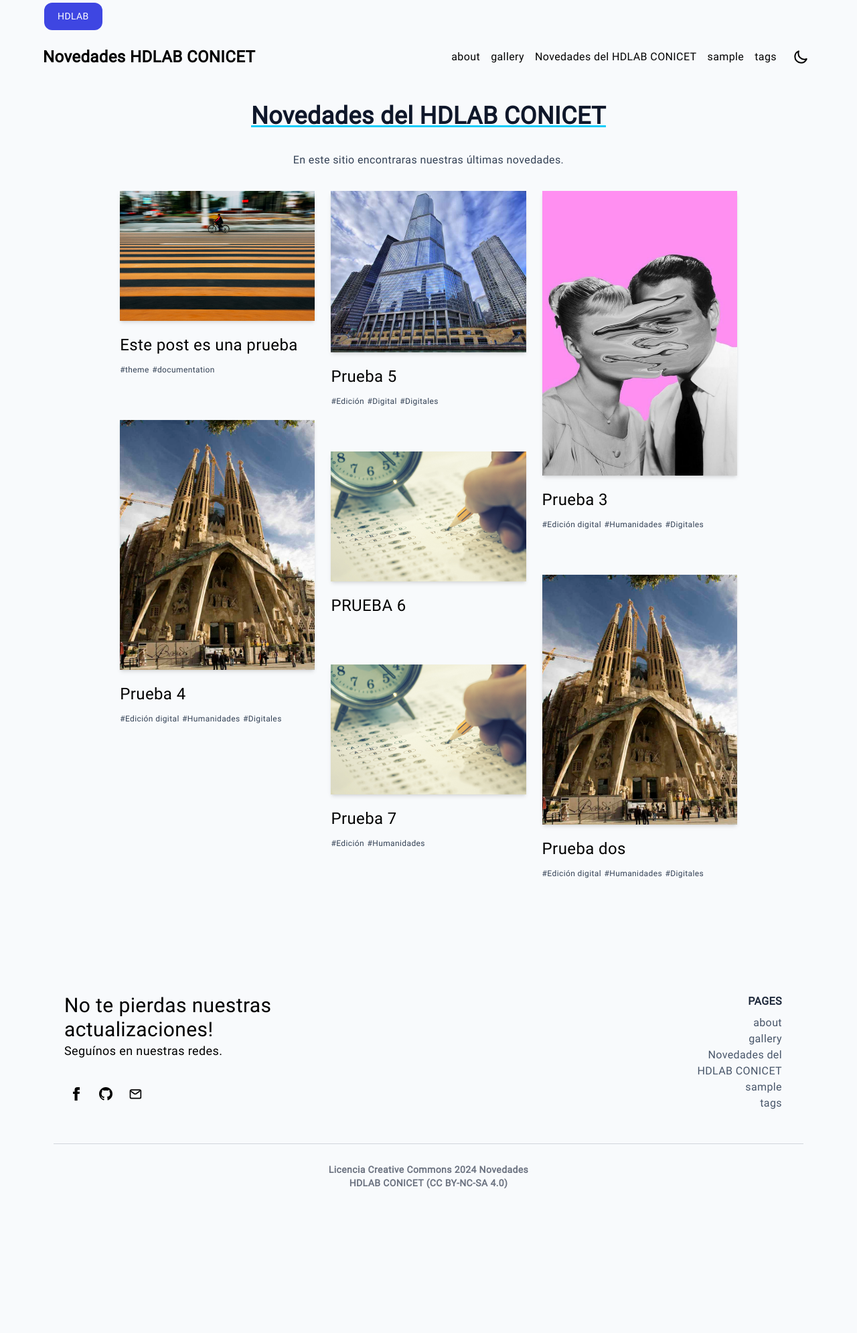
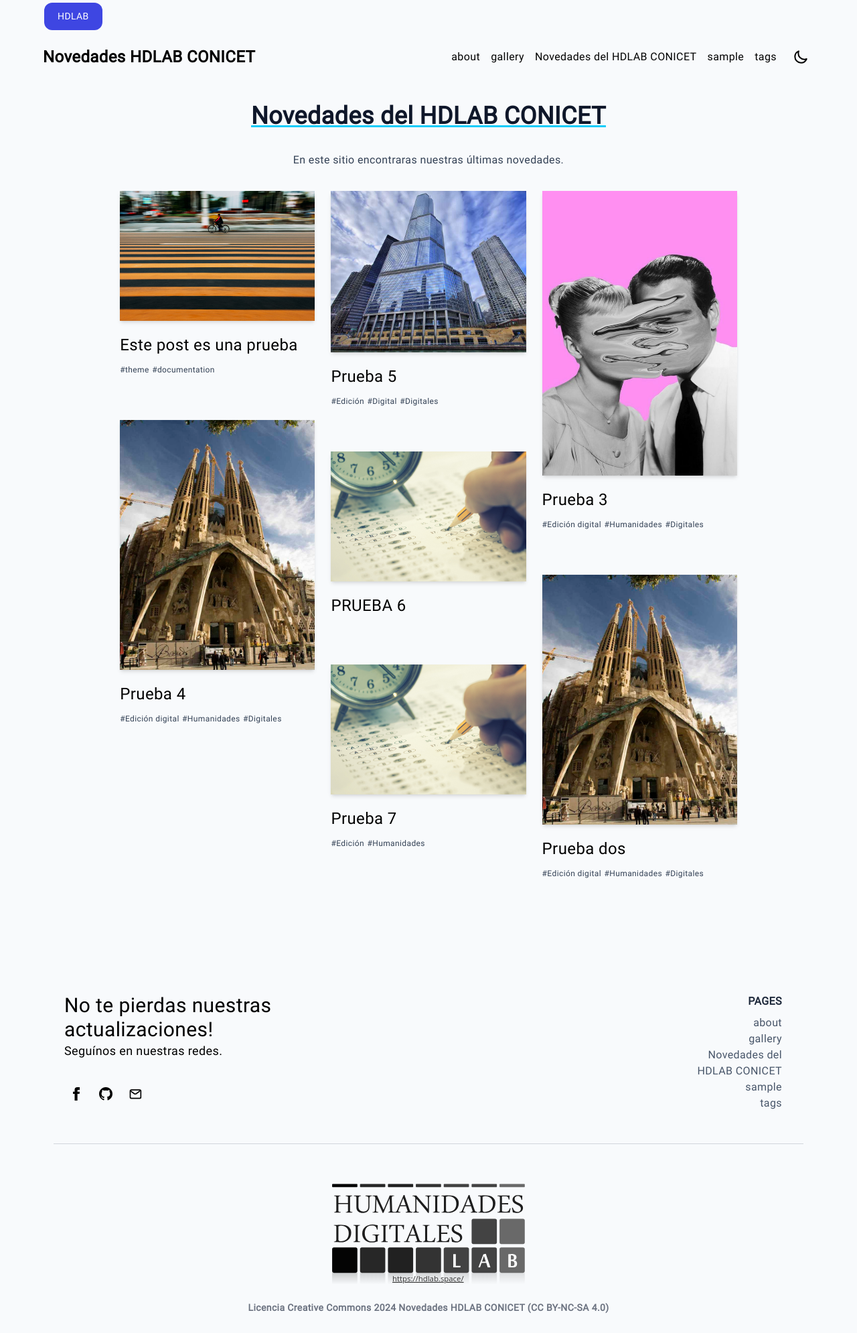
Before and after one commit to hdlabconicet/novedades, a Jekyll site: the page built from index.md, in a window 1280 px wide. Shown: the whole page at 67% size. Built offline with Jekyll 4.4.1, drawn with Linux system fonts in a browser that asks for light colours; our own code applies the rules of GitHub Pages for plain Markdown files; before the commit the page ends 1804 px from its top, so only the background shows below that.

Commit message:
update imagenes

```diff
--- a/_includes/custom_head.html
+++ b/_includes/custom_head.html
@@ -6,7 +6,7 @@
 {% endcomment %}
 
 <!-- Custom Head Start -->
-<link rel="icon" href="https://hdlab.space/assets/img/icons/favicon.ico?v=qA3OXqyw77" type="image/x-icon">
+<link rel="icon" href="https://raw.githubusercontent.com/hdlabconicet/hdlabconicet.github.io/refs/heads/master/_includes/logo-hdcaicyt.svg" type="image/x-icon">
 <!-- Botón personalizado -->
 <style>
   .custom-button {
--- a/_includes/footer.html
+++ b/_includes/footer.html
@@ -30,7 +30,14 @@
     </div>
     <hr class="my-6 border-gray-300">
     <div class="flex flex-wrap items-center md:justify-between justify-center">
-      <div class="w-full md:w-4/12 px-4 mx-auto text-center">
+      <div class="w-full md:w-5/10 px-4 mx-auto text-center">
+        <!-- <div class="mx-auto my-2">
+          {{ % include logo_hdlab.svg % }}
+        </div> -->
+        <div class="w-full md:w-4/12 px-4 mx-auto text-center">
+          <!-- Mostrar el SVG como una imagen -->
+          <img src="{{ '/assets/images/logo_hdlab.svg' | relative_url }}" class="mx-auto my-2" />
+        </div>
         <div class="text-sm text-gray-500 font-semibold py-1">
           Licencia Creative Commons <span id="get-current-year">{{currentYear}}</span>
           <a href="{{ site.url }}" class="text-gray-500 hover:text-gray-800 dark:text-slate-500 dark:hover:text-slate-200" target="_blank">
```
Also changed, not shown: _includes/logo_hdlab.svg (added), assets/images/logo_hdlab.svg (added).
